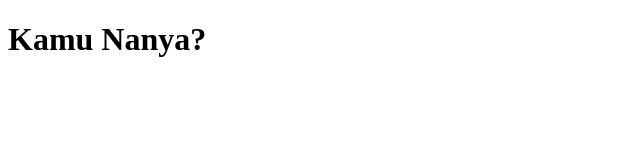
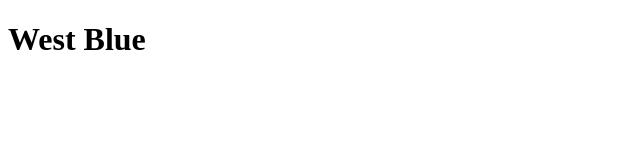
Before and after one commit to ZERNSIX/test, a plain HTML site: page index.html in a window 1280 px wide. Shown: the whole page, without its empty margins (0-640 px from the left). Drawn offline with Linux system fonts and the light colour scheme.

Commit message:
West Blue

```diff
--- a/index.html
+++ b/index.html
@@ -7,6 +7,6 @@
     <title>Document</title>
 </head>
 <body>
-    <h1>Kamu Nanya?</h1>
+    <h1>West Blue</h1>
 </body>
 </html>
```
